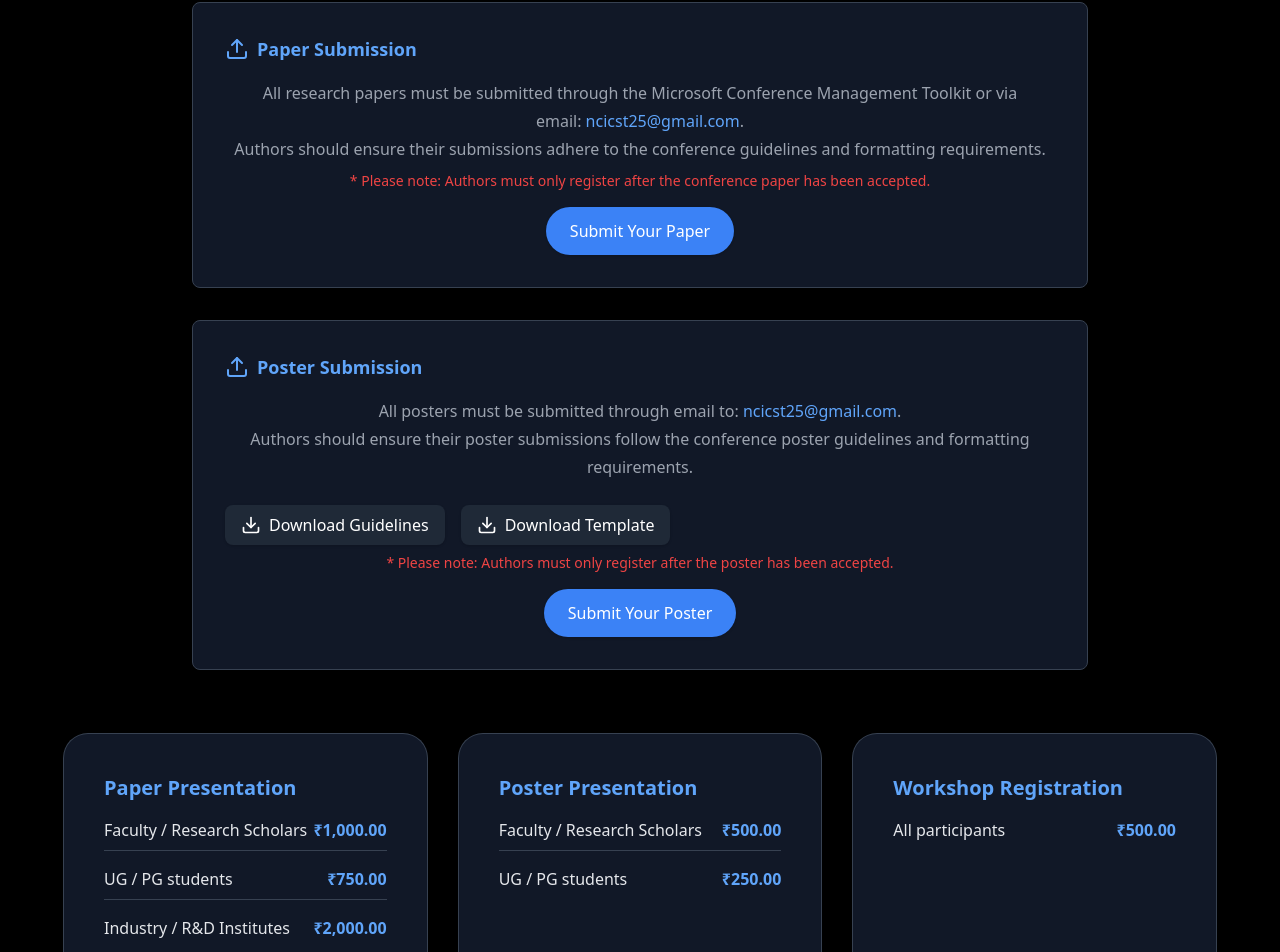
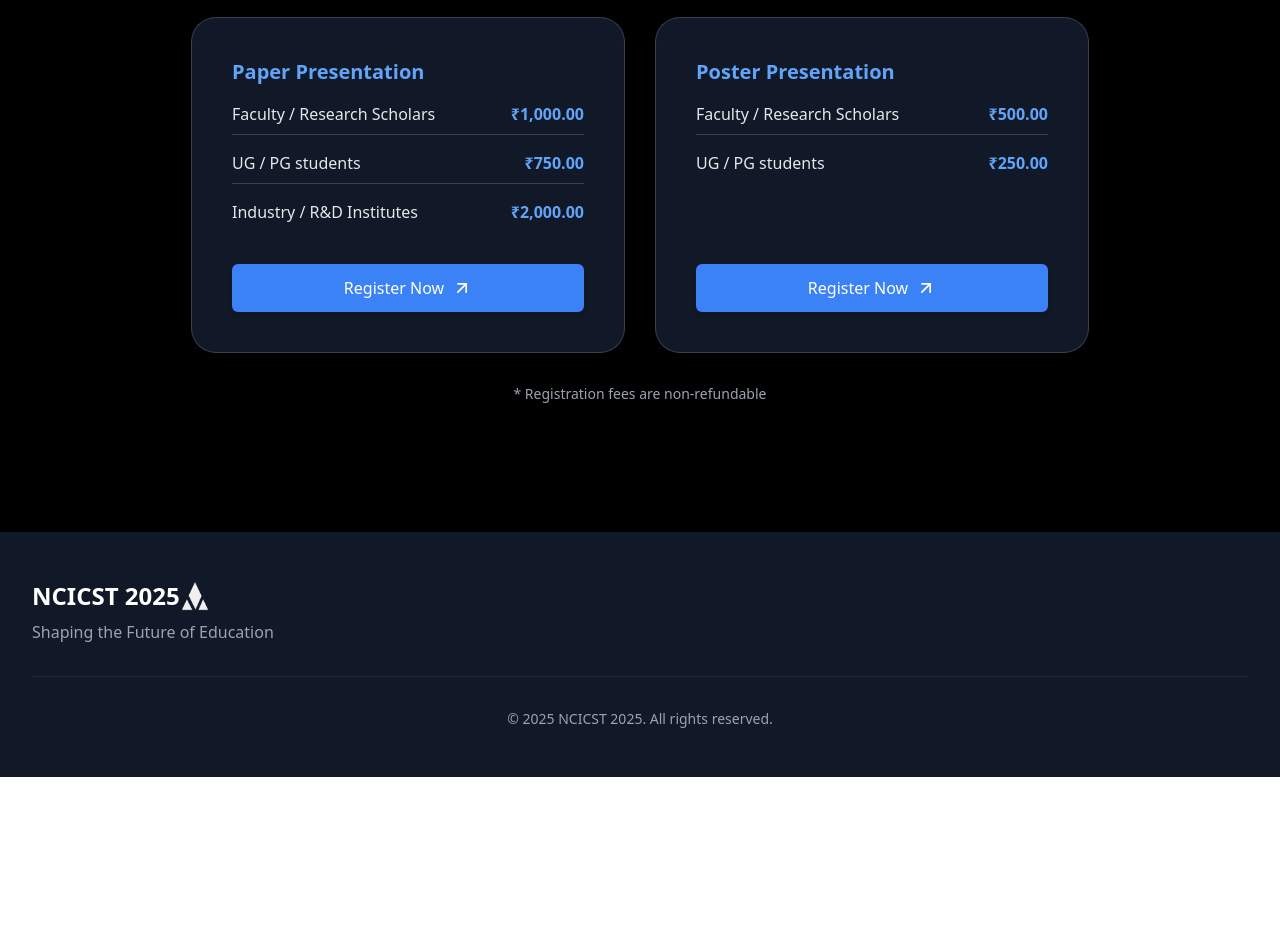
Before and after one commit to GVN101/conference-website, a React (Vite) app in the folder project/: page /registration in a window 1280 px wide. Shown: the part 378-1330 px from the top of the page. After the commit the page ends 1155 px from the top, so only its background shows below. Built offline with nearby package versions, Linux system fonts and the light colour scheme.

Commit message:
updated dates,removed workshop card

```diff
--- a/project/src/pages/CallForPaper.tsx
+++ b/project/src/pages/CallForPaper.tsx
@@ -110,7 +110,7 @@ export default function CallForPaper() {
                   title: "Important Deadlines",
                   content: [
                     <span className="line-through">Paper Submission Deadline: February 15, 2025</span>,
-                    "Paper Submission Deadline extended to: Feb 28,2025",
+                    "Paper Submission Deadline extended to: March 10,2025",
                     "Review Notification: March 10, 2025",
                     "Camera-ready: March 14, 2025",
                   ]
--- a/project/src/pages/ImportantDates.tsx
+++ b/project/src/pages/ImportantDates.tsx
@@ -8,7 +8,7 @@ const dates = [
     description: 'Last day to submit your research papers',
   },
   {
-    date: 'February 28, 2020',
+    date: 'March 10, 2025',
     event: 'Paper Submission Deadline extended',
     description: 'Extended Last day to submit your research papers',
   },
--- a/project/src/pages/Registration.tsx
+++ b/project/src/pages/Registration.tsx
@@ -1,188 +1,3 @@
-
-import { ArrowUpRight, Upload, Download } from 'lucide-react';
-import { motion } from 'framer-motion';
-
-interface Category {
-  name: string;
-  price: string;
-}
-
-interface RegistrationType {
-  type: string;
-  categories: Category[];
-  registrationLink?: string;
-}
-
-interface RegistrationButtonProps {
-  link?: string;
-  isDisabled?: boolean;
-}
-
-const registrationTypes: RegistrationType[] = [
-  {
-    type: 'Paper Presentation',
-    categories: [
-      { name: 'Faculty / Research Scholars', price: '₹1,000.00' },
-      { name: 'UG / PG students', price: '₹750.00' },
-      { name: 'Industry / R&D Institutes', price: '₹2,000.00' },
-    ],
-    registrationLink: 'https://forms.gle/J1bqNB7tz96GxRrE7',
-  },
-  {
-    type: 'Poster Presentation',
-    categories: [
-      { name: 'Faculty / Research Scholars', price: '₹500.00' },
-      { name: 'UG / PG students', price: '₹250.00' },
-    ],
-    registrationLink: 'https://forms.gle/MoX7mfDyo1hGyr1VA',
-  },
-  {
-    type: 'Workshop Registration',
-    categories: [{ name: 'All participants', price: '₹500.00' }],
-  },
-];
-
-export default function Registration() {
-  const RegistrationButton = ({ link, isDisabled }: RegistrationButtonProps) =>
-    isDisabled ? (
-      <span className="inline-flex items-center justify-center rounded-md bg-gray-600 px-6 py-3 text-base font-medium text-gray-300 shadow-md w-full cursor-not-allowed">
-        Available Soon
-      </span>
-    ) : (
-      <a
-        href={link}
-        target="_blank"
-        rel="noopener noreferrer"
-        className="inline-flex items-center justify-center rounded-md bg-blue-500 px-6 py-3 text-base font-medium text-white shadow-md hover:bg-blue-600 transition-colors duration-300 w-full"
-      >
-        Register Now
-        <ArrowUpRight className="ml-2 h-5 w-5 text-white" />
-      </a>
-    );
-
-  return (
-    <div className="bg-black py-24 sm:py-32 text-white">
-      <div className="mx-auto max-w-7xl px-6 lg:px-8">
-        <div className="mx-auto max-w-4xl lg:text-center">
-          <h2 className="text-lg font-bold tracking-wide uppercase text-gray-400">Registration Details</h2>
-          <p className="mt-2 text-4xl font-extrabold tracking-tight sm:text-5xl text-white">
-            Join Us for the Conference
-          </p>
-          <p className="mt-6 text-lg leading-8 text-gray-400">
-            Choose your registration category and secure your participation today!
-          </p>
-
-          {/* Flex container to align both cards */}
-          <div className="flex flex-col items-center w-full space-y-8 mt-12">
-            {/* Paper Submission Card */}
-            <motion.div
-              initial={{ opacity: 0, y: 30 }}
-              whileInView={{ opacity: 1, y: 0 }}
-              transition={{ duration: 0.8, delay: 0.4 }}
-              viewport={{ once: true }}
-              className="max-w-4xl w-full rounded-lg bg-gray-900 p-8 shadow-lg hover:shadow-xl transition-shadow duration-300 border border-gray-700 text-gray-200"
-            >
-              <h3 className="text-lg font-semibold flex items-center gap-x-2 text-blue-400">
-                <Upload className="h-6 w-6 text-blue-400" />
-                Paper Submission
-              </h3>
-              <p className="mt-4 text-base leading-7 text-gray-400">
-                All research papers must be submitted through the Microsoft Conference Management Toolkit or via email:&nbsp;
-                <a href="mailto:ncicst25@gmail.com" className="text-blue-400 hover:underline">
-                  ncicst25@gmail.com
-                </a>.
-                <br />
-                Authors should ensure their submissions adhere to the conference guidelines and formatting requirements.
-              </p>
-              <p className="mt-2 text-sm text-red-500 font-medium">
-                * Please note: Authors must only register after the conference paper has been accepted.
-              </p>
-              <div className="mt-4">
-                <a
-                  href="https://cmt3.research.microsoft.com/NCICST2025"
-                  target="_blank"
-                  rel="noopener noreferrer"
-                  className="inline-block bg-blue-500 text-white font-medium px-6 py-3 rounded-full shadow hover:bg-blue-600 transition"
-                >
-                  Submit Your Paper
-                </a>
-              </div>
-            </motion.div>
-
-            {/* Poster Submission Card */}
-            <motion.div
-              initial={{ opacity: 0, y: 30 }}
-              whileInView={{ opacity: 1, y: 0 }}
-              transition={{ duration: 0.8, delay: 0.6 }}
-              viewport={{ once: true }}
-              className="max-w-4xl w-full rounded-lg bg-gray-900 p-8 shadow-lg hover:shadow-xl transition-shadow duration-300 border border-gray-700 text-gray-200"
-            >
-              <h3 className="text-lg font-semibold flex items-center gap-x-2 text-blue-400">
-                <Upload className="h-6 w-6 text-blue-400" />
-                Poster Submission
-              </h3>
-              <p className="mt-4 text-base leading-7 text-gray-400">
-                All posters must be submitted through email to:&nbsp;
-                <a href="mailto:ncicst25@gmail.com" className="text-blue-400 hover:underline">
-                  ncicst25@gmail.com
-                </a>.
-                <br />
-                Authors should ensure their poster submissions follow the conference poster guidelines and formatting requirements.
-              </p>
-              <div className="mt-6 flex flex-col sm:flex-row gap-4">
-              <a href="\images\guidelines_poster.png" download className="flex items-center justify-center bg-gray-800 hover:bg-gray-700 text-white font-medium px-4 py-2 rounded-lg shadow transition">
-                <Download className="mr-2 h-5 w-5" /> Download Guidelines
-              </a>
-              <a href="/images/poster_template.png" download className="flex items-center justify-center bg-gray-800 hover:bg-gray-700 text-white font-medium px-4 py-2 rounded-lg shadow transition">
-                <Download className="mr-2 h-5 w-5" /> Download Template
-              </a>
-              </div>
-              <p className="mt-2 text-sm text-red-500 font-medium">
-                * Please note: Authors must only register after the poster has been accepted.
-              </p>
-              <div className="mt-4">
-                <a
-                  href="mailto:ncicst25@gmail.com?subject=Poster Submission&body=Dear Organizing Team,%0D%0A%0D%0A I would like to submit my poster for the conference. Please find the attached poster.%0D%0A%0D%0ARegards,%0D%0A[Your Name]"
-                  className="inline-block bg-blue-500 text-white font-medium px-6 py-3 rounded-full shadow hover:bg-blue-600 transition"
-                >
-                  Submit Your Poster
-                </a>
-              </div>
-
-            </motion.div>
-          </div>
-        </div>
-
-        {/* Registration Cards */}
-        <div className="mx-auto mt-16 grid max-w-4xl grid-cols-1 gap-8 sm:max-w-5xl lg:max-w-6xl lg:grid-cols-3">
-          {registrationTypes.map((tier) => (
-            <div
-              key={tier.type}
-              className="flex flex-col rounded-3xl bg-gray-900 p-8 shadow-lg ring-1 ring-gray-700 xl:p-10 text-gray-200"
-            >
-              <h3 className="text-xl font-semibold text-blue-400">{tier.type}</h3>
-              <ul className="mt-4 space-y-4 text-base flex-grow">
-                {tier.categories.map((category) => (
-                  <li key={category.name} className="flex justify-between border-b border-gray-700 pb-2 last:border-none">
-                    <span>{category.name}</span>
-                    <span className="font-bold text-blue-400">{category.price}</span>
-                  </li>
-                ))}
-              </ul>
-              <div className="mt-8">
-                <RegistrationButton link={tier.registrationLink} isDisabled={!tier.registrationLink} />
-              </div>
-            </div>
-          ))}
-        </div>
-
-        <div className="mt-8 text-center">
-          <p className="text-sm text-gray-400">* Registration fees are non-refundable</p>
-        </div>
-      </div>
-    </div>
-  );
-}
 
 // import { ArrowUpRight, Upload, Download } from 'lucide-react';
 // import { motion } from 'framer-motion';
@@ -314,27 +129,14 @@ export default function Registration() {
 //                 <br />
 //                 Authors should ensure their poster submissions follow the conference poster guidelines and formatting requirements.
 //               </p>
-
-//               {/* Download Buttons */}
 //               <div className="mt-6 flex flex-col sm:flex-row gap-4">
-//                 <a
-//                   href="https://yourwebsite.com/poster-guidelines.pdf"
-//                   target="_blank"
-//                   rel="noopener noreferrer"
-//                   className="flex items-center justify-center bg-gray-800 hover:bg-gray-700 text-white font-medium px-4 py-2 rounded-lg shadow transition"
-//                 >
-//                   <Download className="mr-2 h-5 w-5" /> Download Guidelines
-//                 </a>
-//                 <a
-//                   href="https://yourwebsite.com/poster-template.pdf"
-//                   target="_blank"
-//                   rel="noopener noreferrer"
-//                   className="flex items-center justify-center bg-gray-800 hover:bg-gray-700 text-white font-medium px-4 py-2 rounded-lg shadow transition"
-//                 >
-//                   <Download className="mr-2 h-5 w-5" /> Download Template
-//                 </a>
+//               <a href="\images\guidelines_poster.png" download className="flex items-center justify-center bg-gray-800 hover:bg-gray-700 text-white font-medium px-4 py-2 rounded-lg shadow transition">
+//                 <Download className="mr-2 h-5 w-5" /> Download Guidelines
+//               </a>
+//               <a href="/images/poster_template.png" download className="flex items-center justify-center bg-gray-800 hover:bg-gray-700 text-white font-medium px-4 py-2 rounded-lg shadow transition">
+//                 <Download className="mr-2 h-5 w-5" /> Download Template
+//               </a>
 //               </div>
-
 //               <p className="mt-2 text-sm text-red-500 font-medium">
 //                 * Please note: Authors must only register after the poster has been accepted.
 //               </p>
@@ -346,10 +148,139 @@ export default function Registration() {
 //                   Submit Your Poster
 //                 </a>
 //               </div>
+
 //             </motion.div>
 //           </div>
+//         </div>
+
+//         {/* Registration Cards */}
+//         <div className="mx-auto mt-16 grid max-w-4xl grid-cols-1 gap-8 sm:max-w-5xl lg:max-w-6xl lg:grid-cols-3">
+//           {registrationTypes.map((tier) => (
+//             <div
+//               key={tier.type}
+//               className="flex flex-col rounded-3xl bg-gray-900 p-8 shadow-lg ring-1 ring-gray-700 xl:p-10 text-gray-200"
+//             >
+//               <h3 className="text-xl font-semibold text-blue-400">{tier.type}</h3>
+//               <ul className="mt-4 space-y-4 text-base flex-grow">
+//                 {tier.categories.map((category) => (
+//                   <li key={category.name} className="flex justify-between border-b border-gray-700 pb-2 last:border-none">
+//                     <span>{category.name}</span>
+//                     <span className="font-bold text-blue-400">{category.price}</span>
+//                   </li>
+//                 ))}
+//               </ul>
+//               <div className="mt-8">
+//                 <RegistrationButton link={tier.registrationLink} isDisabled={!tier.registrationLink} />
+//               </div>
+//             </div>
+//           ))}
+//         </div>
+
+//         <div className="mt-8 text-center">
+//           <p className="text-sm text-gray-400">* Registration fees are non-refundable</p>
 //         </div>
 //       </div>
 //     </div>
 //   );
 // }
+
+import { ArrowUpRight, Upload, Download } from 'lucide-react';
+import { motion } from 'framer-motion';
+
+interface Category {
+  name: string;
+  price: string;
+}
+
+interface RegistrationType {
+  type: string;
+  categories: Category[];
+  registrationLink?: string;
+}
+
+interface RegistrationButtonProps {
+  link?: string;
+  isDisabled?: boolean;
+}
+
+const registrationTypes: RegistrationType[] = [
+  {
+    type: 'Paper Presentation',
+    categories: [
+      { name: 'Faculty / Research Scholars', price: '₹1,000.00' },
+      { name: 'UG / PG students', price: '₹750.00' },
+      { name: 'Industry / R&D Institutes', price: '₹2,000.00' },
+    ],
+    registrationLink: 'https://forms.gle/J1bqNB7tz96GxRrE7',
+  },
+  {
+    type: 'Poster Presentation',
+    categories: [
+      { name: 'Faculty / Research Scholars', price: '₹500.00' },
+      { name: 'UG / PG students', price: '₹250.00' },
+    ],
+    registrationLink: 'https://forms.gle/MoX7mfDyo1hGyr1VA',
+  },
+];
+
+export default function Registration() {
+  const RegistrationButton = ({ link, isDisabled }: RegistrationButtonProps) =>
+    isDisabled ? (
+      <span className="inline-flex items-center justify-center rounded-md bg-gray-600 px-6 py-3 text-base font-medium text-gray-300 shadow-md w-full cursor-not-allowed">
+        Available Soon
+      </span>
+    ) : (
+      <a
+        href={link}
+        target="_blank"
+        rel="noopener noreferrer"
+        className="inline-flex items-center justify-center rounded-md bg-blue-500 px-6 py-3 text-base font-medium text-white shadow-md hover:bg-blue-600 transition-colors duration-300 w-full"
+      >
+        Register Now
+        <ArrowUpRight className="ml-2 h-5 w-5 text-white" />
+      </a>
+    );
+
+  return (
+    <div className="bg-black py-24 sm:py-32 text-white">
+      <div className="mx-auto max-w-7xl px-6 lg:px-8">
+        <div className="mx-auto max-w-4xl lg:text-center">
+          <h2 className="text-lg font-bold tracking-wide uppercase text-gray-400">Registration Details</h2>
+          <p className="mt-2 text-4xl font-extrabold tracking-tight sm:text-5xl text-white">
+            Join Us for the Conference
+          </p>
+          <p className="mt-6 text-lg leading-8 text-gray-400">
+            Choose your registration category and secure your participation today!
+          </p>
+        </div>
+
+        {/* Registration Cards */}
+        <div className="mx-auto mt-16 grid max-w-4xl grid-cols-1 gap-8 sm:max-w-3xl lg:max-w-4xl lg:grid-cols-2">
+          {registrationTypes.map((tier) => (
+            <div
+              key={tier.type}
+              className="flex flex-col rounded-3xl bg-gray-900 p-8 shadow-lg ring-1 ring-gray-700 xl:p-10 text-gray-200"
+            >
+              <h3 className="text-xl font-semibold text-blue-400">{tier.type}</h3>
+              <ul className="mt-4 space-y-4 text-base flex-grow">
+                {tier.categories.map((category) => (
+                  <li key={category.name} className="flex justify-between border-b border-gray-700 pb-2 last:border-none">
+                    <span>{category.name}</span>
+                    <span className="font-bold text-blue-400">{category.price}</span>
+                  </li>
+                ))}
+              </ul>
+              <div className="mt-8">
+                <RegistrationButton link={tier.registrationLink} isDisabled={!tier.registrationLink} />
+              </div>
+            </div>
+          ))}
+        </div>
+
+        <div className="mt-8 text-center">
+          <p className="text-sm text-gray-400">* Registration fees are non-refundable</p>
+        </div>
+      </div>
+    </div>
+  );
+}
```
